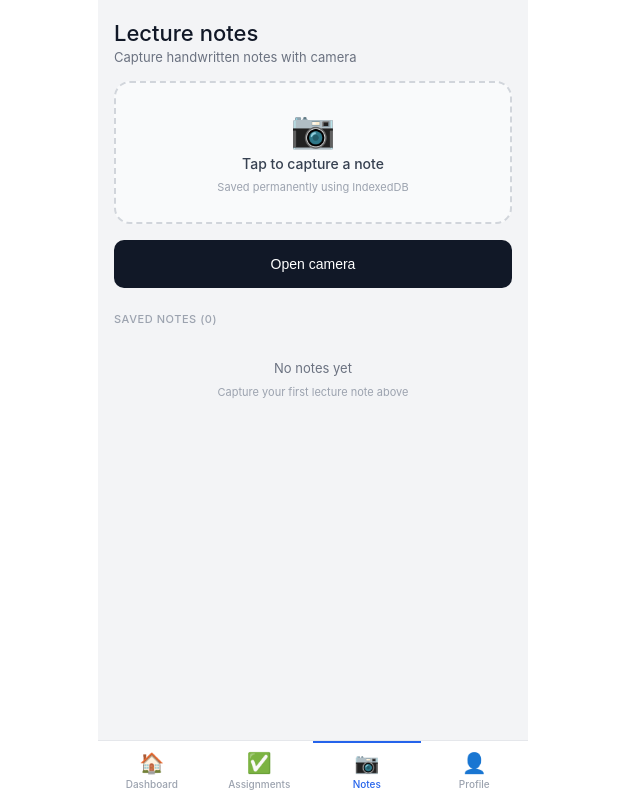
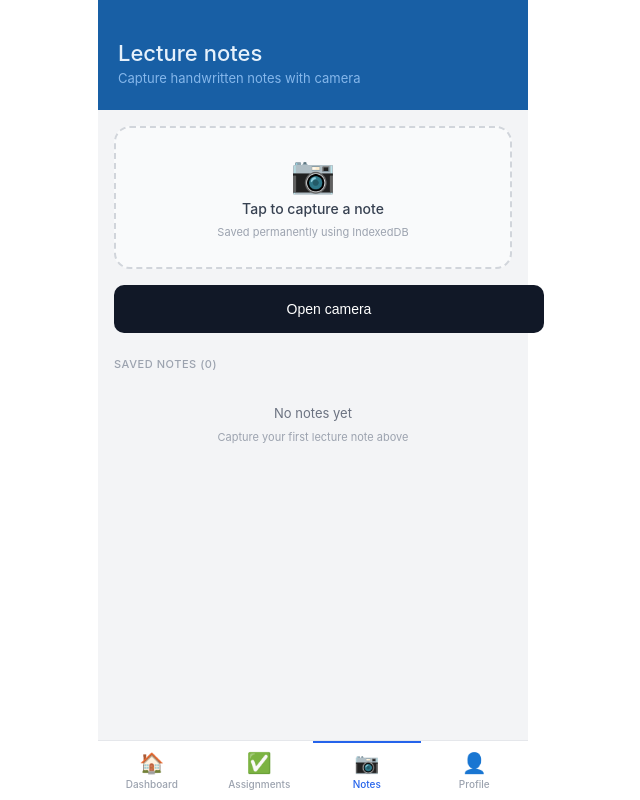
Before and after one commit to Rashmika119/smart-campus-web-companion, a React (Vite) app: page /notes in a window 1280 px wide. Shown: the whole page, without its empty margins (327-967 px from the left). Built offline with nearby package versions, Linux system fonts and the light colour scheme.

Commit message:
fix:make changes in styles of header and allignment of page contents

```diff
--- a/src/index.css
+++ b/src/index.css
@@ -31,6 +31,39 @@ body {
   min-height: 100vh;
   background: #f3f4f6;
   position: relative;
+}
+
+
+/* ============================================
+   SHARED BLUE HEADER BAND — all pages
+   ============================================ */
+.page-header-band {
+  background: #185FA5;
+  padding: 40px 20px 24px;
+  margin-bottom: 16px;
+}
+
+.page-header-band h1 {
+  font-size: 22px;
+  font-weight: 500;
+  color: #E6F1FB;
+  margin-bottom: 4px;
+}
+
+.page-header-band p {
+  font-size: 13px;
+  color: #85B7EB;
+}
+
+/* small phones */
+@media (max-width: 375px) {
+  .page-header-band h1 {
+    font-size: 18px;
+  }
+
+  .page-header-band {
+    padding: 30px 16px 20px;
+  }
 }
 
 /* ============================================
--- a/src/pages/Assignments.jsx
+++ b/src/pages/Assignments.jsx
@@ -98,11 +98,17 @@ export default function Assignments() {
 
   const subjects = [...new Set(schedule.map(item => item.subject))]
 
-  return (
-    <div className="assignments-page page-container">
+return (
+  <div className="assignments-page">
 
+    {/* blue header band */}
+    <div className="page-header-band">
       <h1>Assignments</h1>
       <p>Track your tasks and deadlines</p>
+    </div>
+
+    {/* content wrapper — adds side padding to everything below */}
+    <div className="assignments-content">
 
       {/* progress bar */}
       <div className="progress-row">
@@ -125,13 +131,9 @@ export default function Assignments() {
 
         <select value={subject} onChange={e => setSubject(e.target.value)}>
           <option value="">Select subject</option>
-
           {subjects.map(sub => (
-            <option key={sub} value={sub}>
-              {sub}
-            </option>
+            <option key={sub} value={sub}>{sub}</option>
           ))}
-
           <option value="General">General</option>
         </select>
 
@@ -202,5 +204,8 @@ export default function Assignments() {
       )}
 
     </div>
-  )
+    {/* end assignments-content */}
+
+  </div>
+)
 }
--- a/src/pages/Dashboard.jsx
+++ b/src/pages/Dashboard.jsx
@@ -122,10 +122,12 @@ export default function Dashboard() {
 
   return (
     <div className="dashboard">
-      <div className="dashboard-header">
+      <div className="page-header-band">
         <h1>{getGreeting()}, {firstName}</h1>
         <p>{getTodayFull()}</p>
       </div>
+
+      <div className="dashboard-content">
 
         <div className="stats-grid">
           <div className="stat-card">
@@ -173,5 +175,6 @@ export default function Dashboard() {
 
         <Announcements />
       </div>
+    </div>
   )
 }
--- a/src/pages/Notes.jsx
+++ b/src/pages/Notes.jsx
@@ -140,9 +140,10 @@ export default function Notes() {
   return (
     <div className="notes-page">
 
+      <div className="page-header-band">
         <h1>Lecture notes</h1>
-        <p className="subtitle">Capture handwritten notes with camera</p>
-
+        <p>Capture handwritten notes with camera</p>
+      </div>
       {/* permission denied error */}
       {permissionDenied && (
         <div className="permission-error">
--- a/src/pages/assignments.css
+++ b/src/pages/assignments.css
@@ -1,17 +1,5 @@
 .assignments-page {
-  padding: 20px 16px 80px;
-}
-
-.assignments-page h1 {
-  font-size: 22px;
-  font-weight: 500;
-  margin-bottom: 4px;
-}
-
-.assignments-page p {
-  font-size: 13px;
-  color: #6b7280;
-  margin-bottom: 16px;
+  padding: 0px 0px 80px;
 }
 
 /* Add form */
@@ -21,6 +9,10 @@
   border-radius: 12px;
   padding: 14px;
   margin-bottom: 16px;
+}
+
+.assignments-content {
+  padding: 16px 16px 80px;
 }
 
 .add-form input,
--- a/src/pages/dashboard.css
+++ b/src/pages/dashboard.css
@@ -1,17 +1,9 @@
 .dashboard {
-  padding: 20px 16px 16px;
+  padding: 0px 0px 16px;
 }
 
-.dashboard-header h1 {
-  font-size: 22px;
-  font-weight: 500;
-  color: #111827;
-}
-
-.dashboard-header p {
-  font-size: 13px;
-  color: #6b7280;
-  margin-top: 3px;
+.dashboard-content {
+  padding: 0 16px 16px;
 }
 
 .stats-grid {
--- a/src/pages/notes.css
+++ b/src/pages/notes.css
@@ -1,11 +1,13 @@
 .notes-page {
-  padding: 20px 16px;
+  padding: 0;
 }
 
-.notes-page h1 {
-  font-size: 22px;
-  font-weight: 500;
-  color: #111827;
+.notes-page .capture-zone,
+.notes-page .capture-btn,
+.notes-page .section-title,
+.notes-page .notes-grid {
+  margin-left: 16px;
+  margin-right: 16px;
 }
 
 .notes-page .subtitle {
```
Lines whose indentation alone changed are shown as unchanged.
